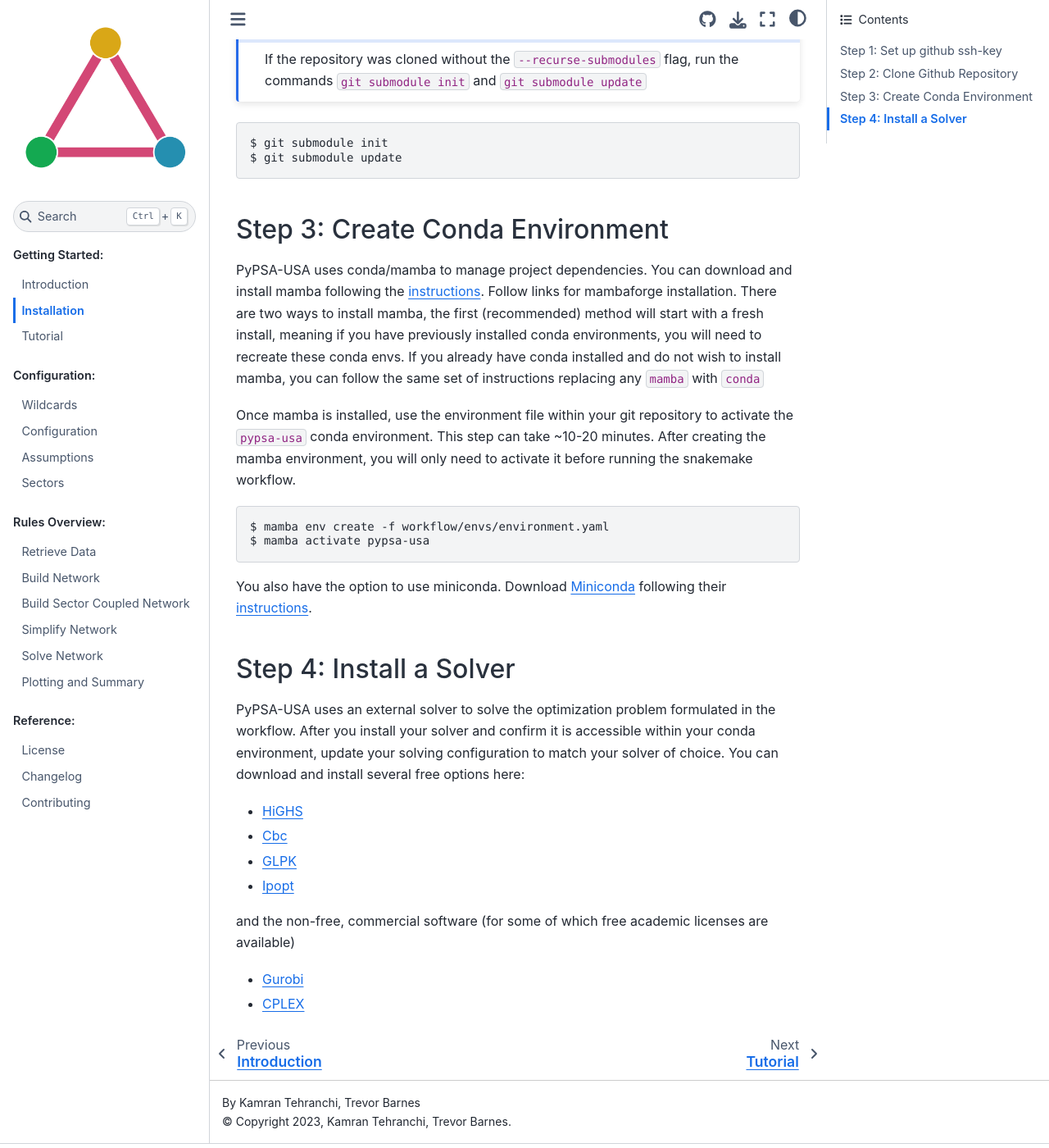
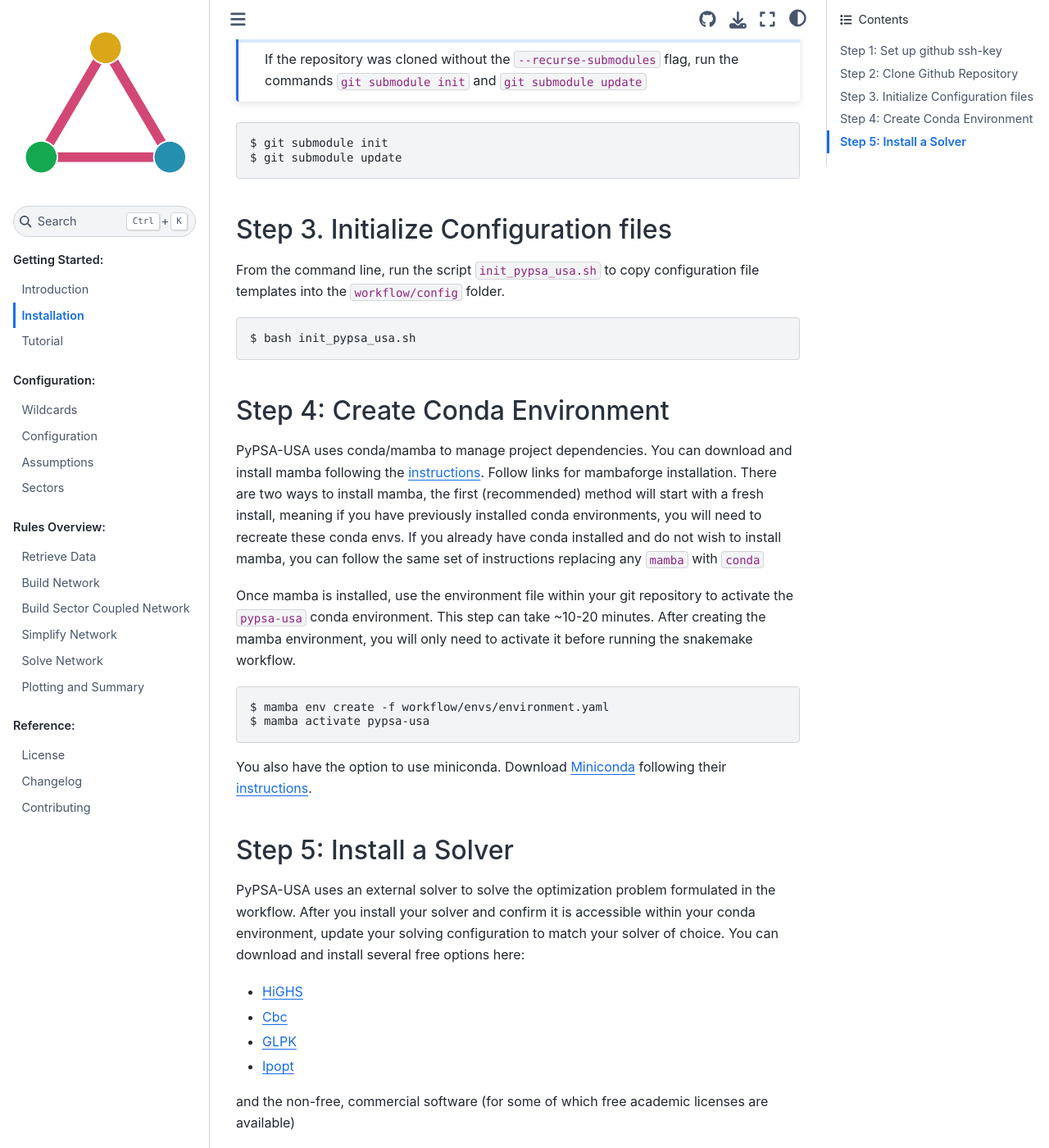
Before and after one commit to PyPSA/pypsa-usa, a Sphinx documentation site: the page built from docs/source/about-install.md, in a window 1280 px wide and 1400 px high, scrolled down 474 px. Shown: the whole window at 82% size. Built offline with Sphinx 7.4.7 and the Sphinx Book theme 1.1.4, drawn with Linux system fonts in a browser that asks for light colours.

Commit message:
update init instructions

````diff
--- a/docs/source/about-install.md
+++ b/docs/source/about-install.md
@@ -22,8 +22,16 @@
 $ git submodule update
 ```
 
+## Step 3. Initialize Configuration files
 
-## Step 3: Create Conda Environment
+From the command line, run the script `init_pypsa_usa.sh` to copy configuration file
+templates into the `workflow/config` folder.
+
+```bash
+$ bash init_pypsa_usa.sh
+```
+
+## Step 4: Create Conda Environment
 
 PyPSA-USA uses conda/mamba to manage project dependencies. You can download and install mamba following the [instructions](https://mamba.readthedocs.io/en/latest/mamba-installation.html). Follow links for mambaforge installation. There are two ways to install mamba, the first (recommended) method will start with a fresh install, meaning if you have previously installed conda environments, you will need to recreate these conda envs. If you already have conda installed and do not wish to install mamba, you can follow the same set of instructions replacing any `mamba` with `conda`
 
@@ -37,7 +45,7 @@
 You also have the option to use miniconda. Download [Miniconda](https://docs.conda.io/en/latest/miniconda.html) following their [instructions](https://docs.conda.io/en/latest/miniconda.html).
 
 
-## Step 4: Install a Solver
+## Step 5: Install a Solver
 
 PyPSA-USA uses an external solver to solve the optimization problem formulated in the workflow. After you install your solver and confirm it is accessible within your conda environment, update your solving configuration to match your solver of choice.
 You can download and install several free options here:
````
Also changed, not shown: 1 other file.
